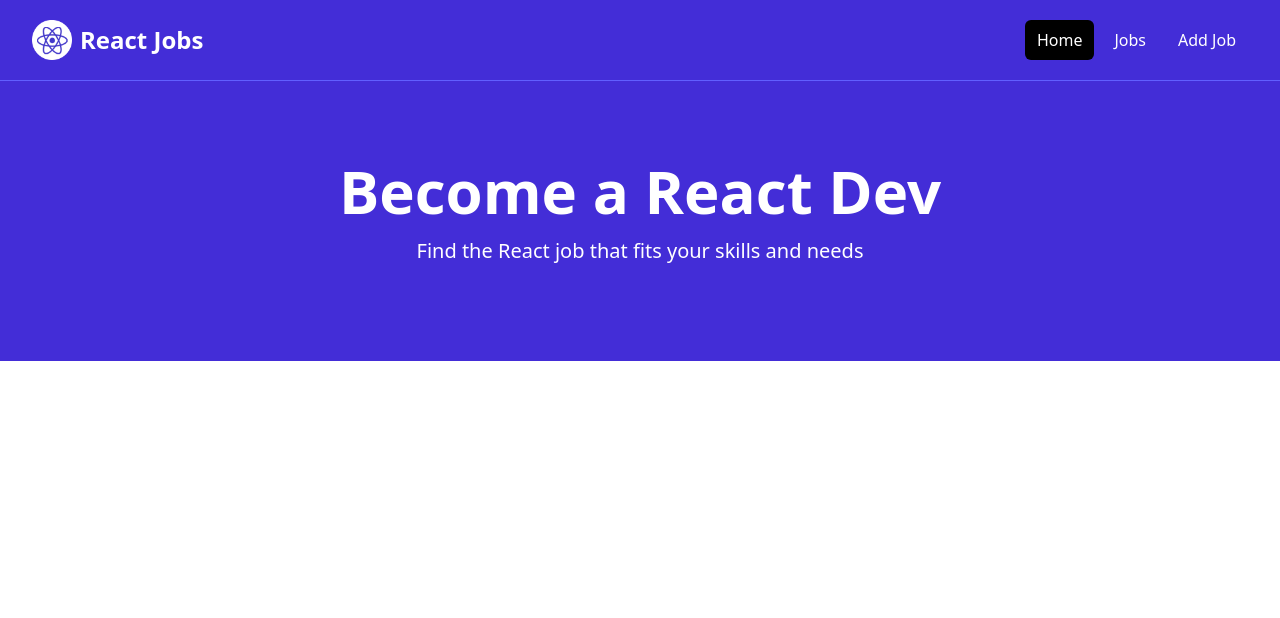
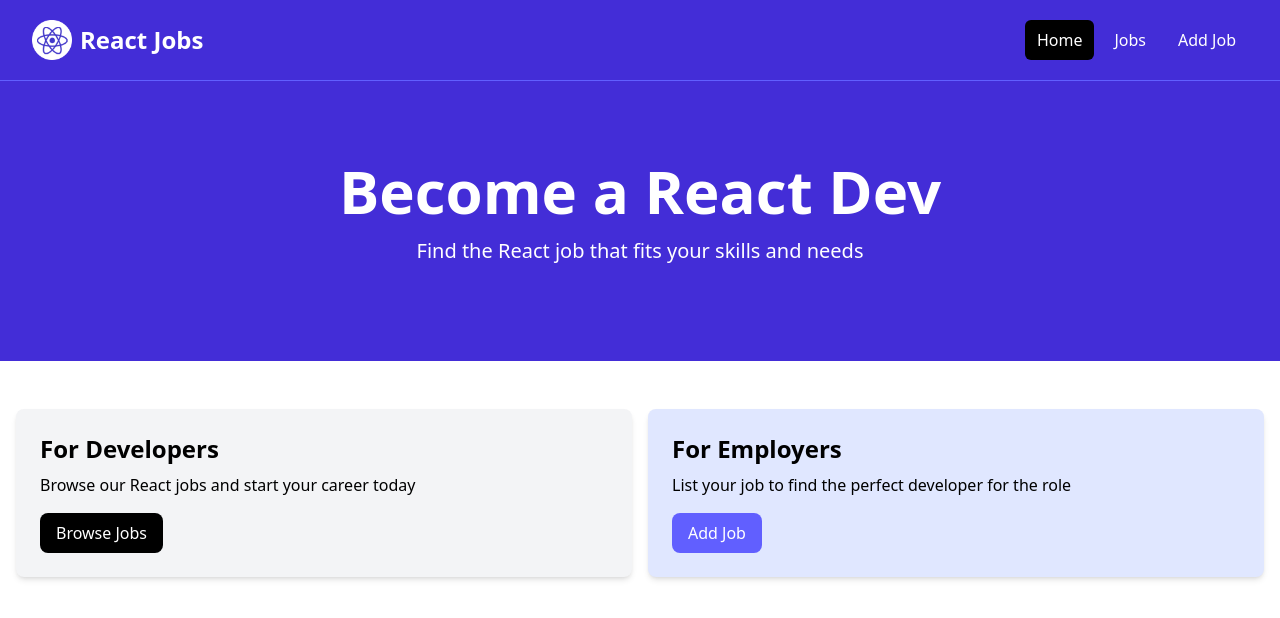
Before and after one commit to Emox87/react-jobs-app, a React (Vite) app: page / in a window 1280 px wide. Shown: the top 618 px of the page. Built offline with nearby package versions, Linux system fonts and the light colour scheme.

Commit message:
Adding HomeCards Component on the Homepage Page

```diff
--- a/src/pages/HomePage.jsx
+++ b/src/pages/HomePage.jsx
@@ -1,9 +1,11 @@
 import Hero from "../components/Hero";
+import HomeCards from "../components/HomeCards";
 
 const HomePage = () => {
   return (
     <>
       <Hero />
+      <HomeCards />
     </>
   );
 };
```
